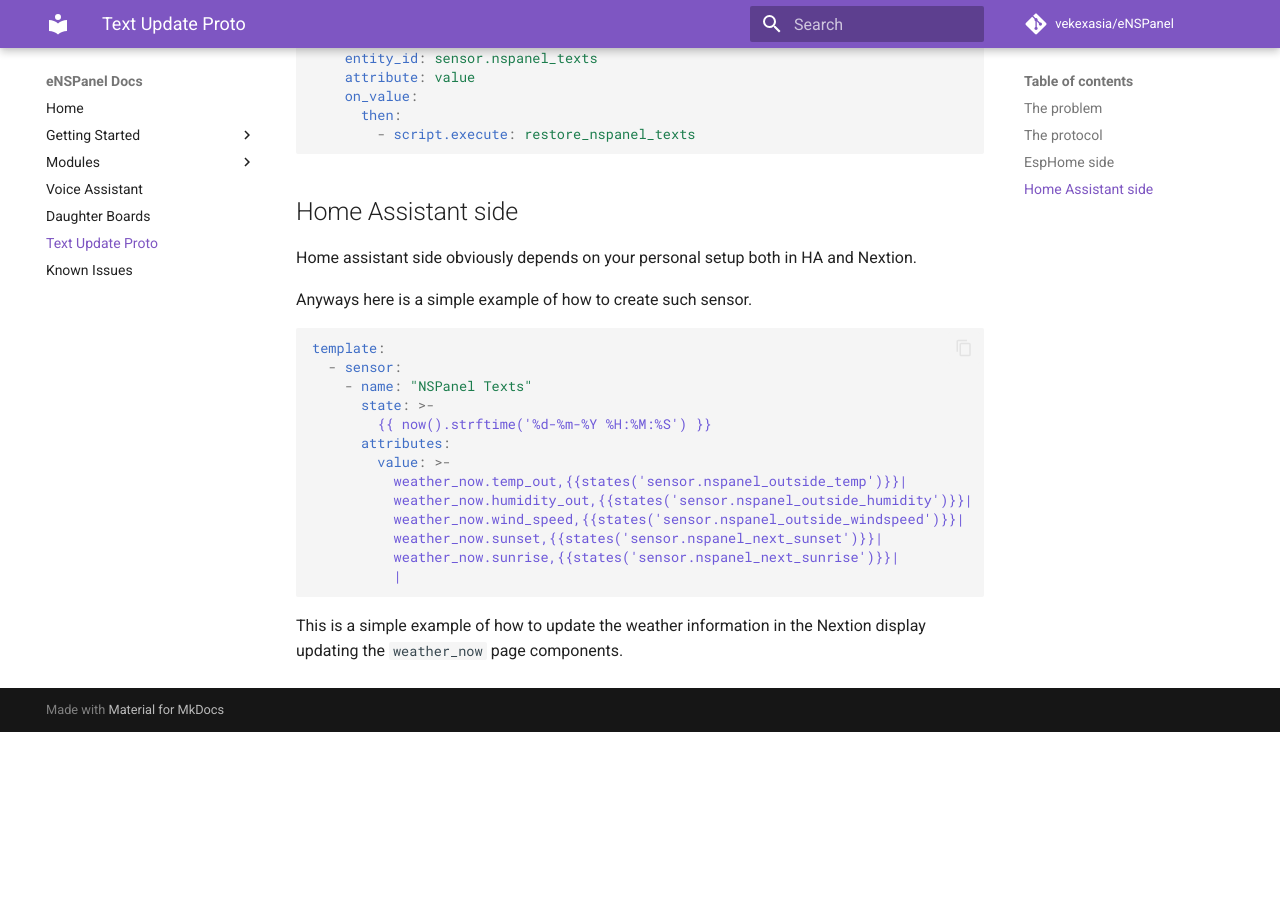
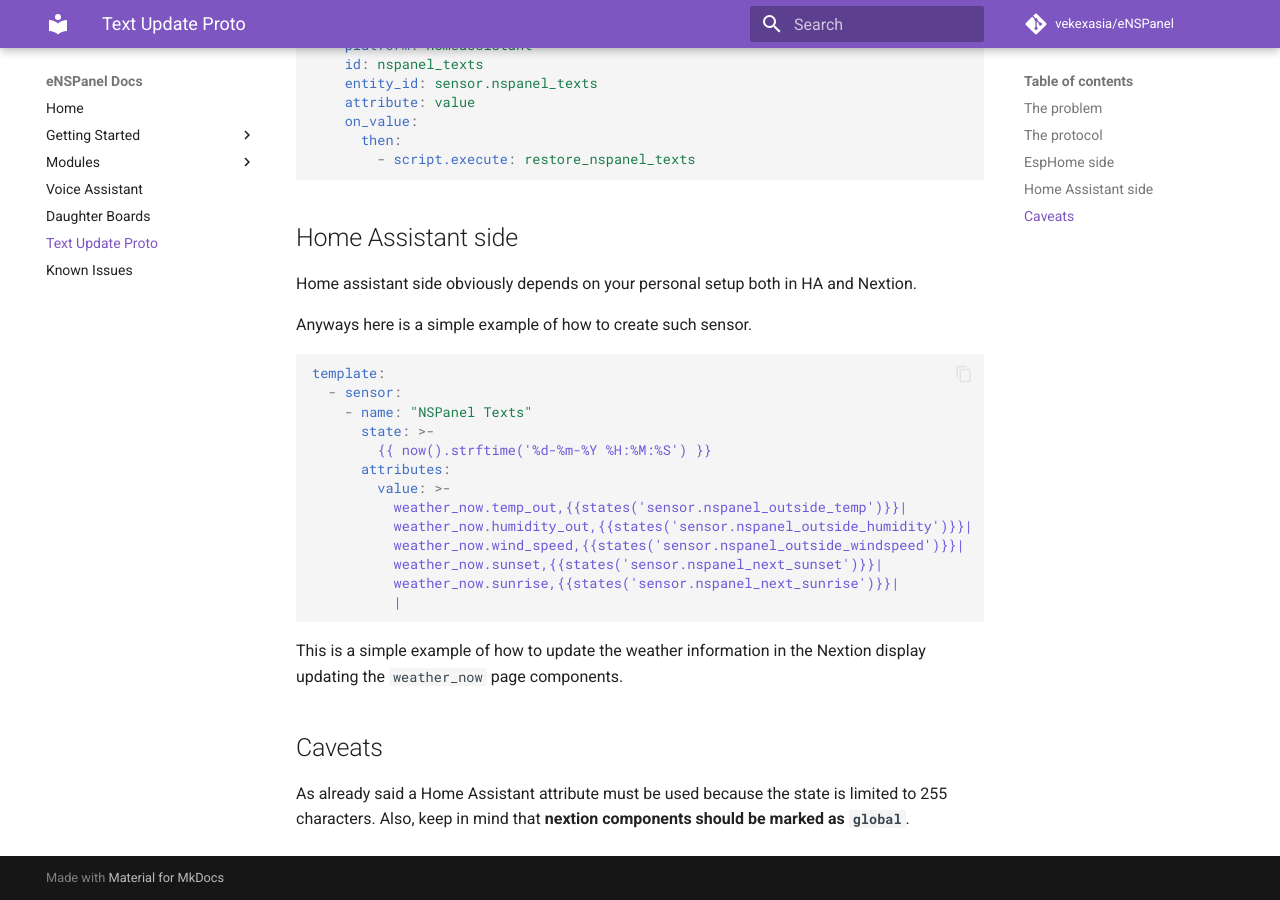
Before and after one commit to vekexasia/eNSPanel, an MkDocs documentation site: the page built from docs/textupdateproto.md, in a window 1280 px wide and 900 px high, scrolled down 1657 px. Built offline with MkDocs 1.6.1 and Material for MkDocs 9.7.7, drawn with Linux system fonts in a browser that asks for light colours; comment, search, counter and statistics services are not loaded; before the commit the page ends 2389 px from its top, so only the background shows below that; some of the changed text lies outside the part shown.

Commit message:
:fix(docs) better syntax

````diff
--- a/docs/textupdateproto.md
+++ b/docs/textupdateproto.md
@@ -31,7 +31,7 @@
 |
 ```
 
-- `$page`: is the page name in the Nextion display
+- `$page`: is the page name in the Nextion display. If the page is the same for all the components you can omit it.
 - `$componentName`: is the component name in the Nextion display
 - `$value`: is the value to be set in the text component
 
@@ -92,3 +92,7 @@
 ```
 
 This is a simple example of how to update the weather information in the Nextion display updating the `weather_now` page components.
+
+## Caveats
+
+As already said a Home Assistant attribute must be used because the state is limited to 255 characters. Also, keep in mind that **nextion components should be marked as `global`**.
````
